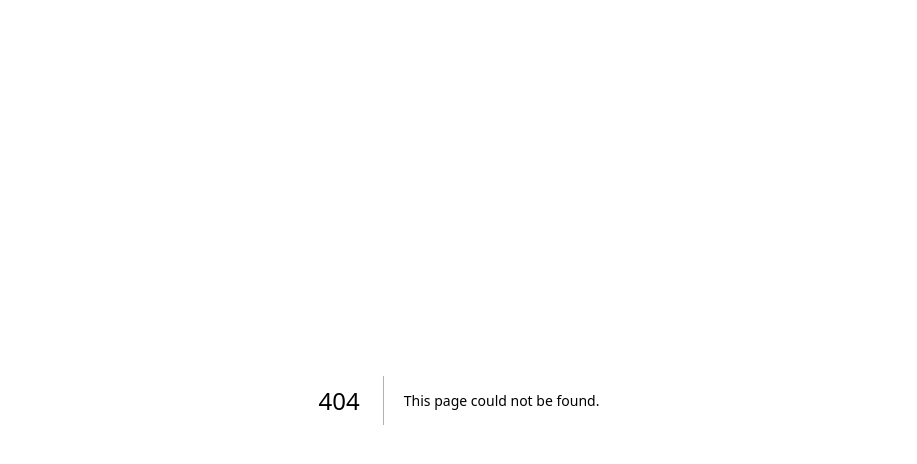
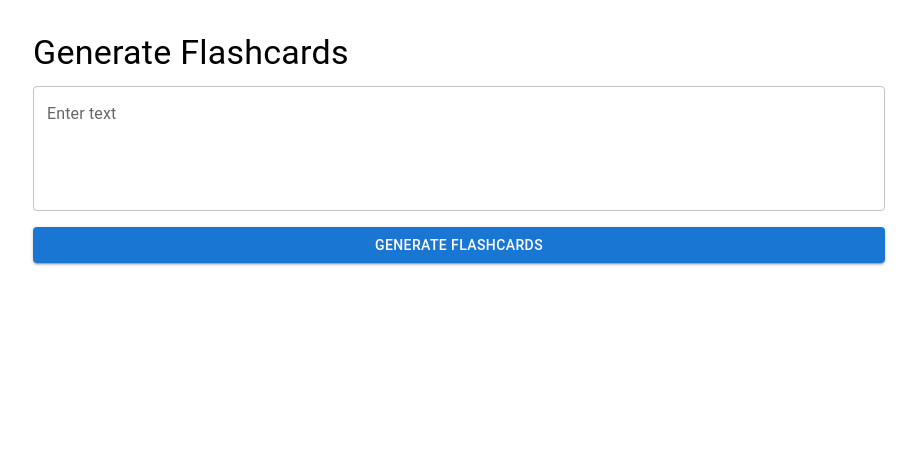
Before and after one commit to ujjwalaa7/AIFlashcards, a Next.js app: page /generate in a window 1280 px wide. Before the commit this address had no page. Shown: the top 464 px of the page, without its empty margins (181-1098 px from the left). Built offline with nearby package versions, Linux system fonts and the light colour scheme.

Commit message:
some generate

```diff
--- /dev/null
+++ b/app/api/generate.js
@@ -0,0 +1,60 @@
+import { NextResponse } from 'next/server';
+import axios from 'axios';
+
+const systemPrompt = `
+You are a flashcard creator, you take in text and create multiple flashcards from it. Make sure to create exactly 10 flashcards.
+Both front and back should be one sentence long.
+You should return in the following JSON format:
+{
+  "flashcards":[
+    {
+      "front": "Front of the card",
+      "back": "Back of the card"
+    }
+  ]
+}
+`;
+
+export async function POST(req) {
+  try {
+    const data = await req.text();
+    const messages = [
+      { role: 'system', content: systemPrompt },
+      { role: 'user', content: data }
+    ];
+
+    const response = await axios.post(
+      'https://api.groq.com/openai/v1/chat/completions',
+      {
+        prompt: `${systemPrompt}\n${data}`,
+        model: 'llama3-8b-8192',
+        max_tokens: 1024,
+        temperature: 0.7,
+        stop: null
+      },
+      {
+        headers: {
+          'Content-Type': 'application/json',
+          'Authorization': `Bearer ${process.env.NEXT_PUBLIC_GROQ_API_KEY}`,
+        },
+      }
+    )
+
+    const completion = response.data;
+    const flashcards = JSON.parse(completion.choices[0].message.content);
+
+    return NextResponse.json(flashcards.flashcards);
+  } catch (error) {
+    if (error.response) {
+      console.error('Error response data:', error.response.data);
+      console.error('Error response status:', error.response.status);
+      console.error('Error response headers:', error.response.headers);
+    } else if (error.request) {
+      console.error('Error request data:', error.request);
+    } else {
+      console.error('Error message:', error.message);
+    }
+    console.error('Error config:', error.config);
+    throw new Error('Error querying LLaMA API');
+  }
+}
--- /dev/null
+++ b/app/generate/page.js
@@ -0,0 +1,91 @@
+'use client'
+
+import { useState } from 'react'
+import {
+  Container,
+  TextField,
+  Button,
+  Typography,
+  Box,
+  Grid,
+  Card,
+  CardContent,
+} from '@mui/material'
+
+export default function Generate() {
+  const [text, setText] = useState('')
+  const [flashcards, setFlashcards] = useState([])
+
+  const handleSubmit = async () => {
+    if (!text.trim()) {
+      alert('Please enter some text to generate flashcards.')
+      return
+    }
+
+    try {
+      const response = await fetch('/api/generate', {
+        method: 'POST',
+        body: text,
+      })
+
+      if (!response.ok) {
+        throw new Error('Failed to generate flashcards')
+      }
+
+      const data = await response.json()
+      setFlashcards(data)
+    } catch (error) {
+      console.error('Error generating flashcards:', error)
+      alert('An error occurred while generating flashcards. Please try again.')
+    }
+  }
+
+  return (
+    <Container maxWidth="md">
+      <Box sx={{ my: 4 }}>
+        <Typography variant="h4" component="h1" gutterBottom>
+          Generate Flashcards
+        </Typography>
+        <TextField
+          value={text}
+          onChange={(e) => setText(e.target.value)}
+          label="Enter text"
+          fullWidth
+          multiline
+          rows={4}
+          variant="outlined"
+          sx={{ mb: 2 }}
+        />
+        <Button
+          variant="contained"
+          color="primary"
+          onClick={handleSubmit}
+          fullWidth
+        >
+          Generate Flashcards
+        </Button>
+      </Box>
+      {flashcards.length > 0 && (
+        <Box sx={{ mt: 4 }}>
+          <Typography variant="h5" component="h2" gutterBottom>
+            Generated Flashcards
+          </Typography>
+          <Grid container spacing={2}>
+            {flashcards.map((flashcard, index) => (
+              <Grid item xs={12} sm={6} md={4} key={index}>
+                <Card>
+                  <CardContent>
+                    <Typography variant="h6">Front:</Typography>
+                    <Typography>{flashcard.front}</Typography>
+                    <Typography variant="h6" sx={{ mt: 2 }}>Back:</Typography>
+                    <Typography>{flashcard.back}</Typography>
+                  </CardContent>
+                </Card>
+              </Grid>
+            ))}
+          </Grid>
+        </Box>
+      )}
+    </Container>
+  )
+}
```
